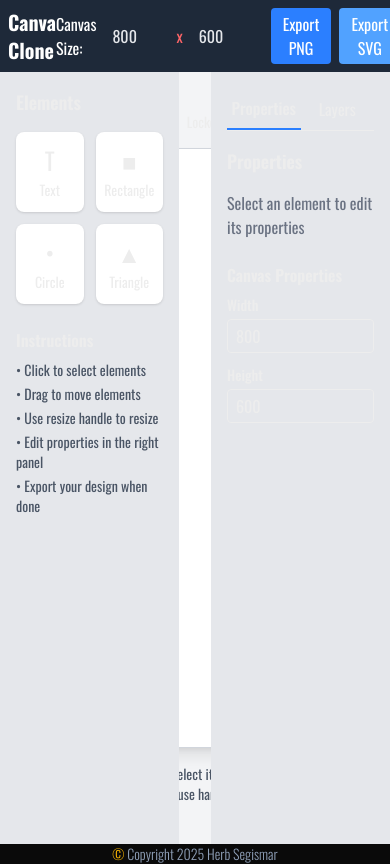
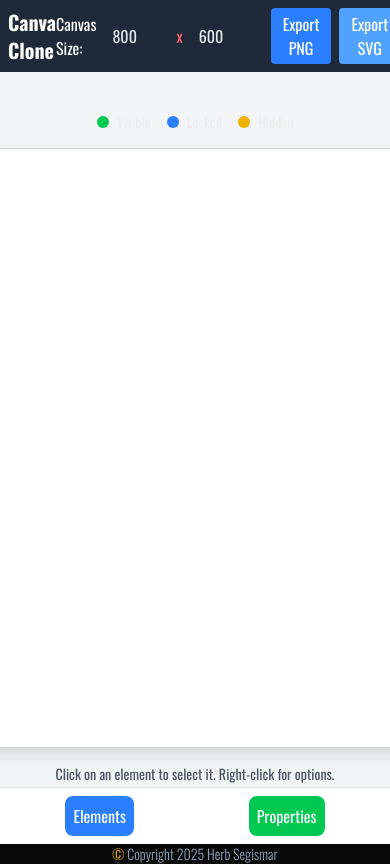
Before and after one commit to HerbertSegismar/canva-clone, a Next.js app: page / in a window 390 px wide. Shown: the top 864 px of the page. Built offline with nearby package versions, Linux system fonts and the light colour scheme.

Commit message:
mobile res

```diff
--- a/app/components/Toolbar.tsx
+++ b/app/components/Toolbar.tsx
@@ -11,6 +11,11 @@ interface ToolbarProps {
   canvasElements: CanvasElement[];
   setCanvasElements: React.Dispatch<React.SetStateAction<CanvasElement[]>>;
   canvasRef: React.RefObject<HTMLDivElement | null>;
+
+  isElementsPanelOpen: boolean;
+  setIsElementsPanelOpen: (open: boolean) => void;
+  isPropertiesPanelOpen: boolean;
+  setIsPropertiesPanelOpen: (open: boolean) => void;
 }
 
 const Toolbar: React.FC<ToolbarProps> = ({
--- a/app/page.tsx
+++ b/app/page.tsx
@@ -15,6 +15,8 @@ export default function Home() {
     width: 800,
     height: 600,
   });
+  const [isElementsPanelOpen, setIsElementsPanelOpen] = useState(false);
+  const [isPropertiesPanelOpen, setIsPropertiesPanelOpen] = useState(false);
   const canvasRef = useRef<HTMLDivElement>(null);
   const colors = ["#f6be3b", "#3b3bf6", "#f63b3b", "#3bf676"];
 
@@ -40,6 +42,11 @@ export default function Home() {
       };
       setCanvasElements((prev) => [...prev, newElement]);
       setSelectedElement(newElement.id);
+
+      // Close the elements panel on mobile after adding an element
+      if (window.innerWidth < 768) {
+        setIsElementsPanelOpen(false);
+      }
     },
     [canvasElements.length, colors]
   );
@@ -69,6 +76,7 @@ export default function Home() {
           name="description"
           content="A simple Canva clone built with Next.js and Tailwind CSS"
         />
+        <meta name="viewport" content="width=device-width, initial-scale=1" />
       </Head>
 
       <Toolbar
@@ -79,12 +87,38 @@ export default function Home() {
         canvasElements={canvasElements}
         setCanvasElements={setCanvasElements}
         canvasRef={canvasRef}
+        isElementsPanelOpen={isElementsPanelOpen}
+        setIsElementsPanelOpen={setIsElementsPanelOpen}
+        isPropertiesPanelOpen={isPropertiesPanelOpen}
+        setIsPropertiesPanelOpen={setIsPropertiesPanelOpen}
       />
 
-      <div className="flex flex-1 overflow-hidden">
+      <div className="flex flex-1 overflow-hidden relative">
+        {/* Mobile overlay for panels */}
+        {(isElementsPanelOpen || isPropertiesPanelOpen) && (
+          <div
+            className="fixed inset-0 bg-black bg-opacity-50 z-40 md:hidden"
+            onClick={() => {
+              setIsElementsPanelOpen(false);
+              setIsPropertiesPanelOpen(false);
+            }}
+          />
+        )}
+
+        {/* Elements Panel */}
+        <div
+          className={`
+          ${isElementsPanelOpen ? "translate-x-0" : "-translate-x-full"}
+          md:translate-x-0 fixed md:static left-0 top-0 h-full z-50
+          transition-transform duration-300 ease-in-out
+          md:relative md:flex
+        `}
+        >
           <ElementsPanel addElement={addElement} />
+        </div>
 
-        <div className="flex-1 overflow-auto flex items-center justify-center p-4">
+        {/* Canvas Area */}
+        <div className="flex-1 overflow-auto flex items-center justify-center p-2 md:p-4">
           <CanvasArea
             ref={canvasRef}
             canvasElements={canvasElements}
@@ -96,6 +130,15 @@ export default function Home() {
           />
         </div>
 
+        {/* Properties Panel */}
+        <div
+          className={`
+          ${isPropertiesPanelOpen ? "translate-x-0" : "translate-x-full"}
+          md:translate-x-0 fixed md:static right-0 top-0 h-full z-50
+          transition-transform duration-300 ease-in-out
+          md:relative md:flex
+        `}
+        >
           <PropertiesPanel
             selectedElement={selectedElementData}
             updateElement={updateElement}
@@ -106,5 +149,28 @@ export default function Home() {
           />
         </div>
       </div>
+
+      {/* Mobile bottom toolbar */}
+      <div className="md:hidden fixed bottom-0 left-0 right-0 bg-white border-t border-gray-200 p-2 flex justify-around z-30">
+        <button
+          className="p-2 rounded-lg bg-blue-500 text-white"
+          onClick={() => {
+            setIsElementsPanelOpen(true);
+            setIsPropertiesPanelOpen(false);
+          }}
+        >
+          Elements
+        </button>
+        <button
+          className="p-2 rounded-lg bg-green-500 text-white"
+          onClick={() => {
+            setIsPropertiesPanelOpen(true);
+            setIsElementsPanelOpen(false);
+          }}
+        >
+          Properties
+        </button>
+      </div>
+    </div>
   );
 }
```
Lines whose indentation alone changed are shown as unchanged.
